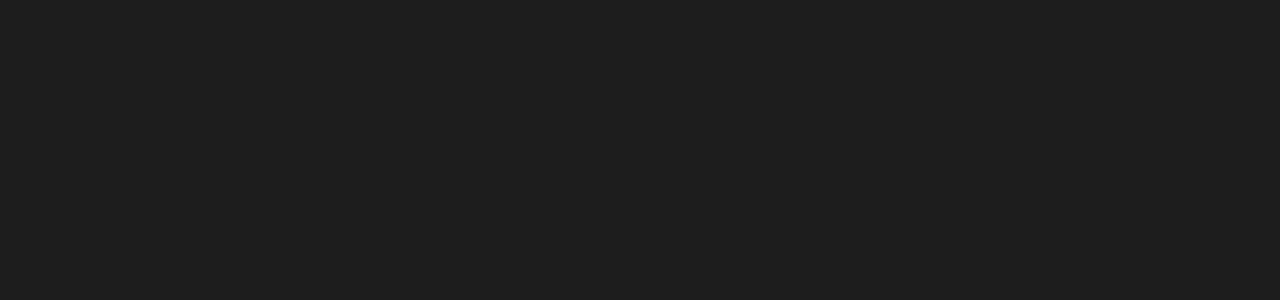
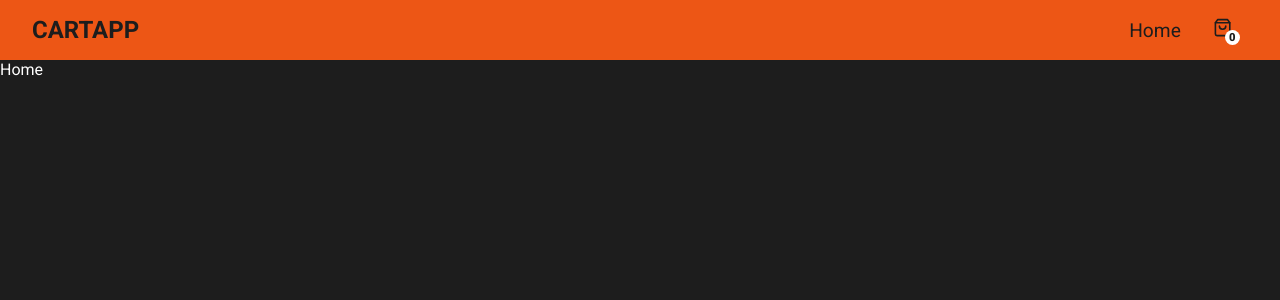
Before and after one commit to butani111/shopping-cart, a React (Create React App) app: page / in a window 1280 px wide. Shown: the top 300 px of the page. Built offline with nearby package versions, Linux system fonts and the light colour scheme.

Commit message:
Header component completed

```diff
--- a/src/App.js
+++ b/src/App.js
@@ -1,11 +1,15 @@
 import { BrowserRouter, Routes, Route } from "react-router-dom";
+import Header from "./components/Header";
+import Home from "./components/Home";
+
 import "./styles/app.scss";
 
 function App() {
   return (
     <BrowserRouter>
+      <Header />
       <Routes>
-        <Route path="/" />
+        <Route path="/" element={<Home />} />
       </Routes>
     </BrowserRouter>
   );
--- /dev/null
+++ b/src/components/Header.jsx
@@ -0,0 +1,22 @@
+import React from "react";
+import { Link } from "react-router-dom";
+import { FiShoppingBag } from "react-icons/fi";
+import "../styles/header.scss";
+
+const Header = () => {
+  return (
+    <nav>
+      <h2>CartApp</h2>
+
+      <div>
+        <Link to={"/"}>Home</Link>
+        <Link to={"/cart"}>
+          <FiShoppingBag />
+          <p>{0}</p>
+        </Link>
+      </div>
+    </nav>
+  );
+};
+
+export default Header;
--- /dev/null
+++ b/src/components/Home.jsx
@@ -0,0 +1,9 @@
+import React from 'react'
+
+const Home = () => {
+  return (
+    <div>Home</div>
+  )
+}
+
+export default Home
--- a/src/styles/app.scss
+++ b/src/styles/app.scss
@@ -10,5 +10,6 @@
 }
 
 body {
+  color: $tertiary;
   background-color: $primary;
 }
--- /dev/null
+++ b/src/styles/header.scss
@@ -0,0 +1,40 @@
+@import "./colors.scss";
+
+nav {
+  padding: 1rem 2rem;
+  display: flex;
+  justify-content: space-between;
+  background-color: $secondary;
+
+  > h2 {
+    color: $primary;
+    text-transform: uppercase;
+  }
+
+  > div {
+    display: flex;
+    align-items: center;
+
+    > a {
+      color: $primary;
+      font-size: 1.2rem;
+      margin: 0.1rem 1rem;
+      transition: all 0.3s;
+      &:hover {
+        opacity: 0.5;
+      }
+
+      > p {
+        position: absolute;
+        font: 900 0.7rem "Roboto";
+        width: 15px;
+        height: 15px;
+        display: grid;
+        place-items: center;
+        border-radius: 50%;
+        background-color: $tertiary;
+        transform: translate(80%, -80%);
+      }
+    }
+  }
+}
```
